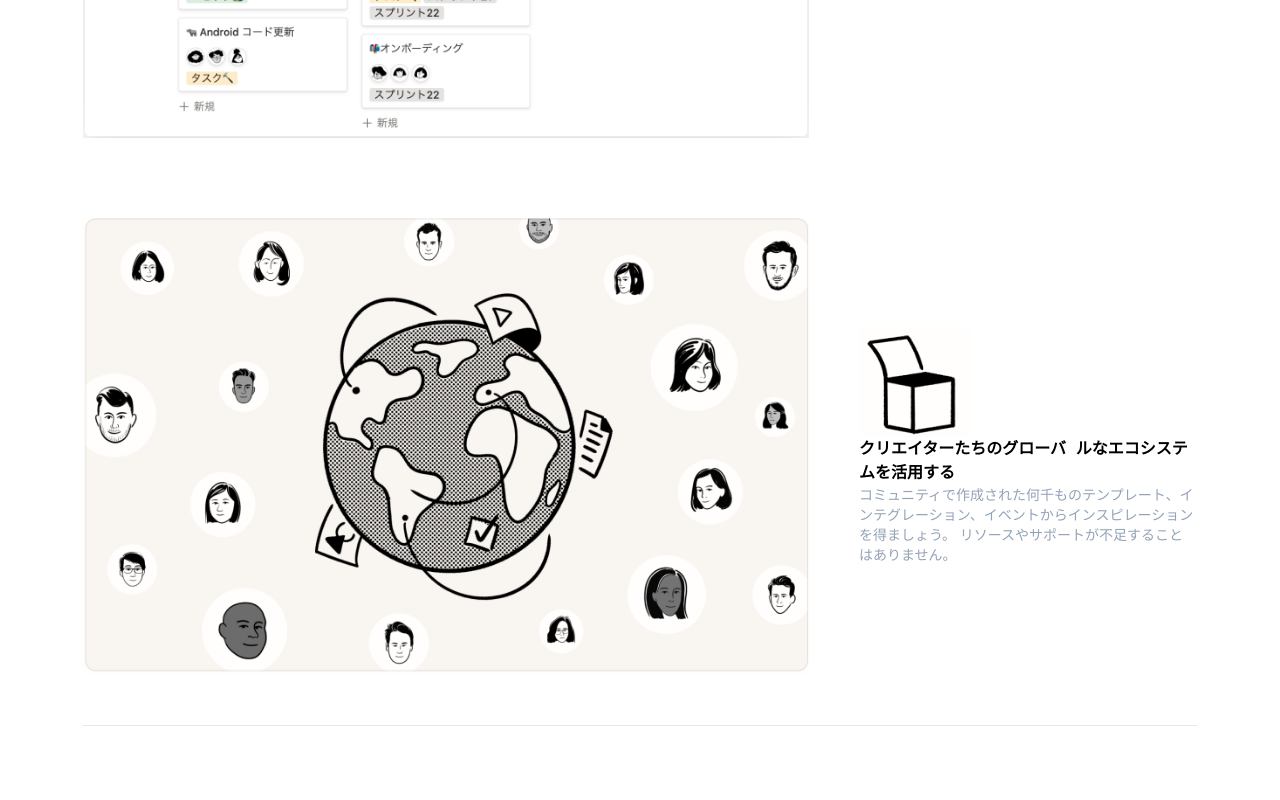
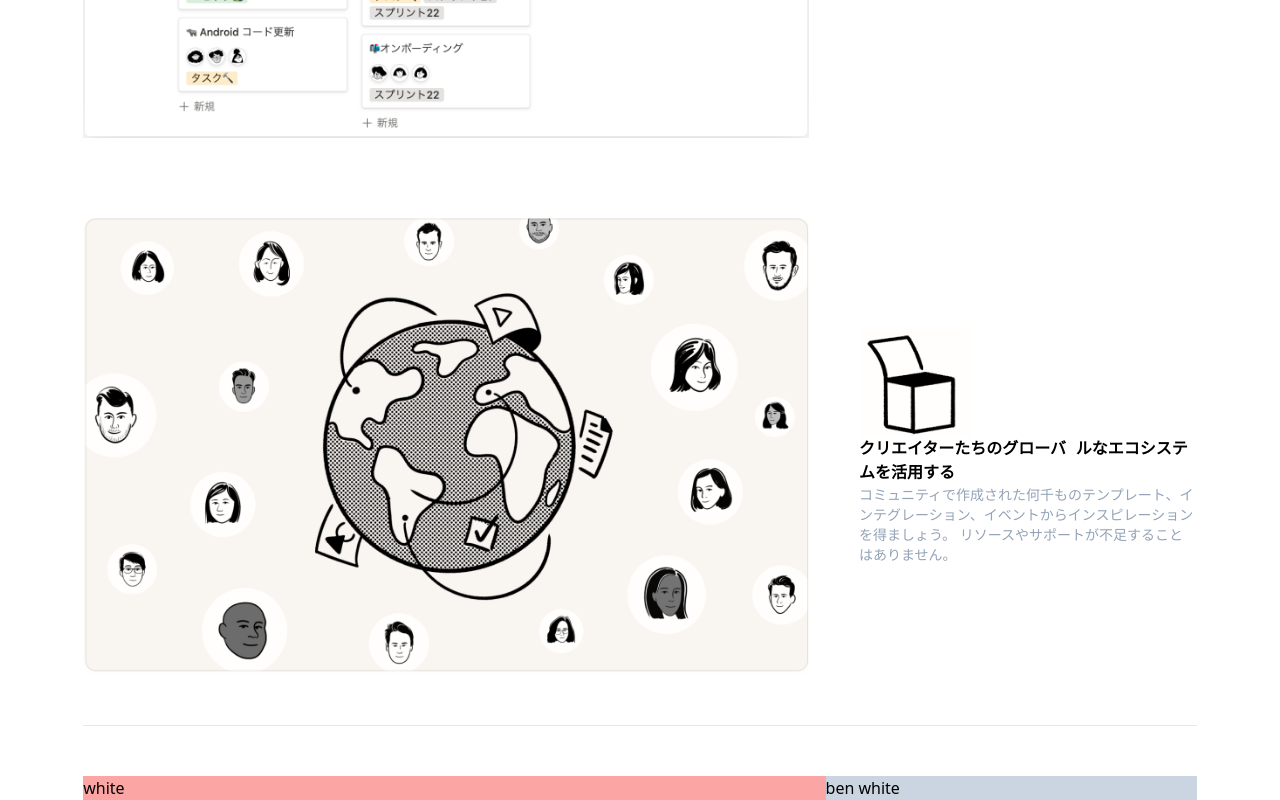
Before and after one commit to hibik17/notion-clone, a Vue app: page / in a window 1280 px wide. Shown: the part 1801-2601 px from the top of the page. Before the commit the page ends 2577 px from the top, so only its background shows below. Built offline with nearby package versions, Linux system fonts and the light colour scheme.

Commit message:
contentの幅の作成

```diff
--- a/src/views/HomeView.vue
+++ b/src/views/HomeView.vue
@@ -5,6 +5,10 @@
     <SecondContent />
     <div class="my-[50px]">
       <hr />
+    </div>
+    <div class="grid grid-cols-3">
+      <div class="w-full h-full col-span-2 bg-red-300">white</div>
+      <div class="w-full h-full bg-slate-300">ben white</div>
     </div>
   </div>
 </template>
```
